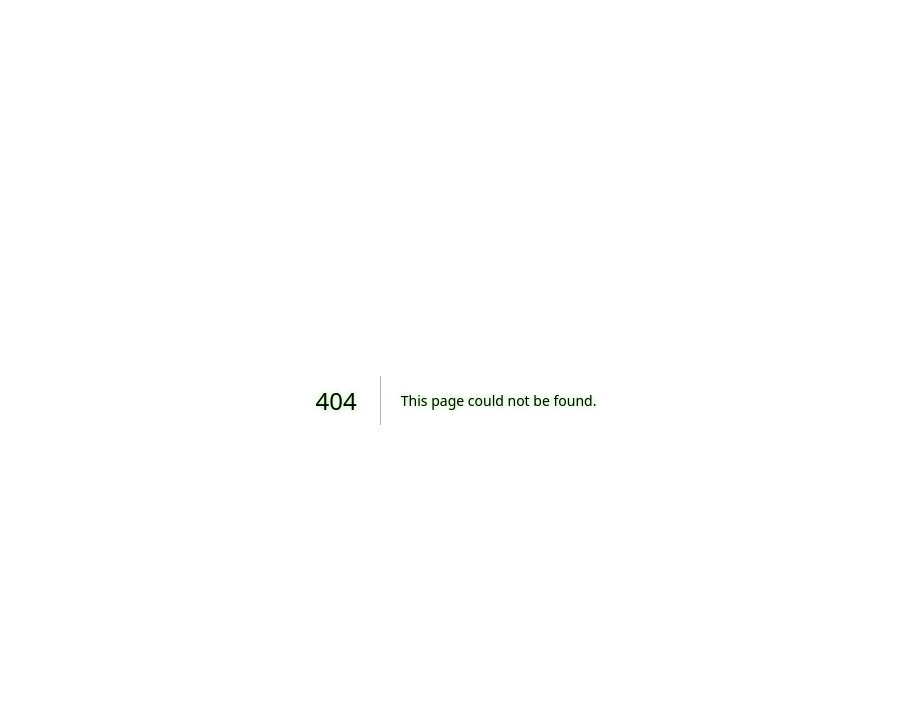
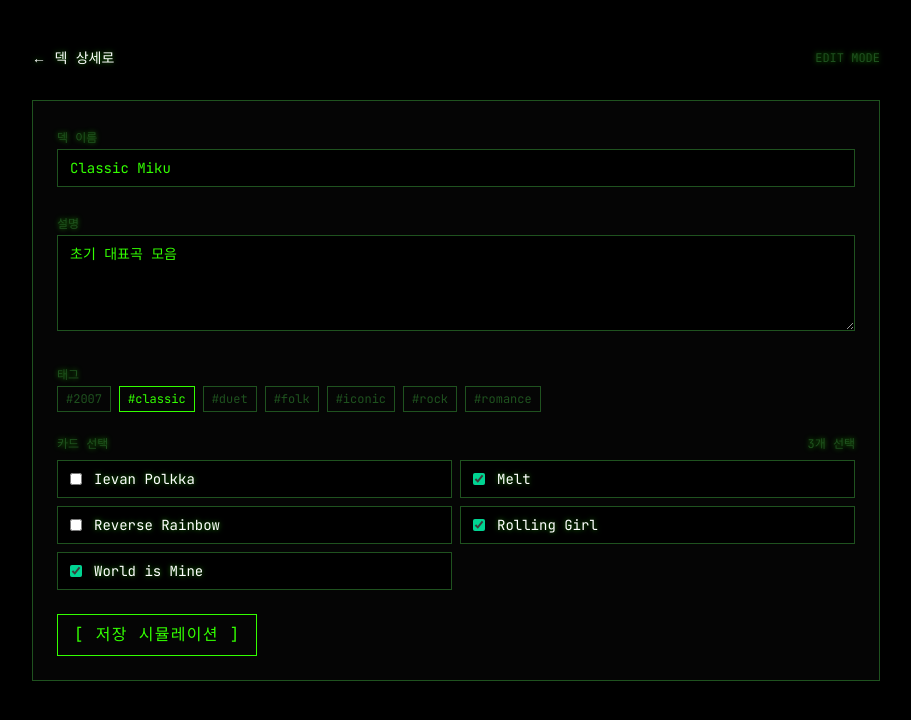
Before and after one commit to miku-agent/03_voxie, a Next.js app: page /decks/classic-miku/edit in a window 1280 px wide. Before the commit this address had no page. Shown: the top 720 px of the page, without its empty margins (184-1095 px from the left). Built offline with nearby package versions, Linux system fonts and the light colour scheme.

Commit message:
feat: add deck edit ui

```diff
--- /dev/null
+++ b/src/app/decks/[slug]/edit/page.tsx
@@ -0,0 +1,155 @@
+"use client";
+
+import Link from "next/link";
+import { useMemo, useState } from "react";
+import { cards as allCards } from "@/lib/cards";
+import { getDeckBySlug } from "@/lib/decks";
+import {
+  buildDeckUpdatePayload,
+  validateDeckUpdatePayload,
+} from "@/lib/deck-edit";
+
+export default function DeckEditPage({ params }: { params: { slug: string } }) {
+  const deck = getDeckBySlug(params.slug);
+
+  const [name, setName] = useState(deck?.name ?? "");
+  const [description, setDescription] = useState(deck?.description ?? "");
+  const [tags, setTags] = useState(deck?.tags ?? []);
+  const [selectedCards, setSelectedCards] = useState(deck?.cards ?? []);
+  const [errors, setErrors] = useState<string[]>([]);
+  const [saved, setSaved] = useState(false);
+
+  const sortedCards = useMemo(
+    () => [...allCards].sort((a, b) => a.title.localeCompare(b.title)),
+    []
+  );
+
+  if (!deck) {
+    return (
+      <div className="min-h-screen bg-black text-white">
+        <main className="mx-auto max-w-3xl px-6 py-12">
+          <p className="text-sm text-[var(--terminal-muted)]">덱을 찾을 수 없어요.</p>
+          <Link className="mt-6 inline-flex text-[var(--terminal-fg)]" href="/decks">
+            ← 덱 목록으로
+          </Link>
+        </main>
+      </div>
+    );
+  }
+
+  const toggleCard = (slug: string) => {
+    setSelectedCards((prev) =>
+      prev.includes(slug) ? prev.filter((item) => item !== slug) : [...prev, slug]
+    );
+  };
+
+  const onSubmit = (event: React.FormEvent) => {
+    event.preventDefault();
+    const payload = buildDeckUpdatePayload({
+      name,
+      description,
+      tags,
+      cards: selectedCards,
+    });
+    const nextErrors = validateDeckUpdatePayload(payload);
+    setErrors(nextErrors);
+    setSaved(nextErrors.length === 0);
+  };
+
+  return (
+    <div className="min-h-screen bg-black text-white">
+      <main className="mx-auto max-w-4xl px-6 py-12">
+        <div className="flex items-center justify-between">
+          <Link className="text-sm text-[var(--terminal-fg)]" href={`/decks/${deck.slug}`}>
+            ← 덱 상세로
+          </Link>
+          <span className="text-xs text-[var(--terminal-muted)]">EDIT MODE</span>
+        </div>
+
+        <form onSubmit={onSubmit} className="mt-8 space-y-6 terminal-frame p-6">
+          <div className="space-y-2">
+            <label className="text-xs text-[var(--terminal-muted)]">덱 이름</label>
+            <input
+              value={name}
+              onChange={(event) => setName(event.target.value)}
+              className="w-full border border-[var(--terminal-border)] bg-black px-3 py-2 text-sm text-[var(--terminal-fg)]"
+            />
+            {errors.includes("name") && (
+              <p className="text-xs text-[var(--terminal-error)]">덱 이름을 입력해줘.</p>
+            )}
+          </div>
+
+          <div className="space-y-2">
+            <label className="text-xs text-[var(--terminal-muted)]">설명</label>
+            <textarea
+              value={description}
+              onChange={(event) => setDescription(event.target.value)}
+              className="min-h-[96px] w-full border border-[var(--terminal-border)] bg-black px-3 py-2 text-sm text-[var(--terminal-fg)]"
+            />
+          </div>
+
+          <div className="space-y-2">
+            <label className="text-xs text-[var(--terminal-muted)]">태그</label>
+            <div className="flex flex-wrap gap-2">
+              {allCards.flatMap((card) => card.tags).filter((tag, index, arr) => arr.indexOf(tag) === index).sort().map((tag) => {
+                const active = tags.includes(tag);
+                return (
+                  <button
+                    key={tag}
+                    type="button"
+                    onClick={() =>
+                      setTags((prev) =>
+                        active ? prev.filter((item) => item !== tag) : [...prev, tag]
+                      )
+                    }
+                    className={`border px-2 py-1 text-xs ${
+                      active
+                        ? "border-[var(--terminal-fg)] text-[var(--terminal-fg)]"
+                        : "border-[var(--terminal-border)] text-[var(--terminal-muted)]"
+                    }`}
+                  >
+                    #{tag}
+                  </button>
+                );
+              })}
+            </div>
+          </div>
+
+          <div className="space-y-2">
+            <div className="flex items-center justify-between">
+              <label className="text-xs text-[var(--terminal-muted)]">카드 선택</label>
+              <span className="text-xs text-[var(--terminal-muted)]">{selectedCards.length}개 선택</span>
+            </div>
+            <div className="grid gap-2 md:grid-cols-2">
+              {sortedCards.map((card) => (
+                <label
+                  key={card.slug}
+                  className="flex items-center gap-3 border border-[var(--terminal-border)] bg-black px-3 py-2 text-sm"
+                >
+                  <input
+                    type="checkbox"
+                    checked={selectedCards.includes(card.slug)}
+                    onChange={() => toggleCard(card.slug)}
+                    className="h-3 w-3 accent-emerald-400"
+                  />
+                  <span>{card.title}</span>
+                </label>
+              ))}
+            </div>
+            {errors.includes("cards") && (
+              <p className="text-xs text-[var(--terminal-error)]">카드를 최소 1개 선택해줘.</p>
+            )}
+          </div>
+
+          <button type="submit" className="terminal-button">
+            [ 저장 시뮬레이션 ]
+          </button>
+
+          {saved && (
+            <p className="text-xs text-[var(--terminal-fg)]">덱 편집 입력 값이 유효해요!</p>
+          )}
+        </form>
+      </main>
+    </div>
+  );
+}
--- a/src/app/decks/[slug]/page.tsx
+++ b/src/app/decks/[slug]/page.tsx
@@ -29,9 +29,14 @@ export default function DeckDetailPage({ params }: Props) {
   return (
     <div className="min-h-screen bg-black text-white">
       <main className="mx-auto max-w-4xl px-6 py-12">
-        <Link className="text-sm text-[var(--terminal-fg)]" href="/decks">
-          ← 덱 목록으로
-        </Link>
+        <div className="flex items-center justify-between gap-4">
+          <Link className="text-sm text-[var(--terminal-fg)]" href="/decks">
+            ← 덱 목록으로
+          </Link>
+          <Link className="terminal-button text-xs" href={`/decks/${deck.slug}/edit`}>
+            [ EDIT DECK ]
+          </Link>
+        </div>
 
         <article className="mt-8 terminal-frame p-6">
           <h1 className="text-2xl font-semibold">{deck.name}</h1>
--- /dev/null
+++ b/src/lib/deck-edit.ts
@@ -0,0 +1,22 @@
+export type DeckUpdateInput = {
+  name: string;
+  description?: string;
+  tags: string[];
+  cards: string[];
+};
+
+export const buildDeckUpdatePayload = (input: DeckUpdateInput) => ({
+  name: input.name.trim(),
+  description: input.description?.trim() || undefined,
+  tags: input.tags.map((tag) => tag.trim()).filter(Boolean),
+  cards: input.cards,
+});
+
+export const validateDeckUpdatePayload = (
+  payload: ReturnType<typeof buildDeckUpdatePayload>
+) => {
+  const errors: string[] = [];
+  if (!payload.name) errors.push("name");
+  if (payload.cards.length === 0) errors.push("cards");
+  return errors;
+};
```
Also changed, not shown: 1 other file (tests, documents, lock files or other folders).
